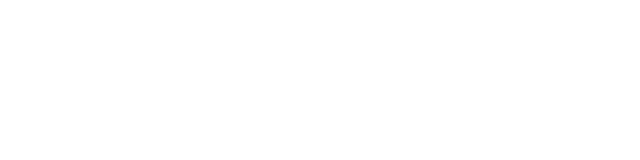
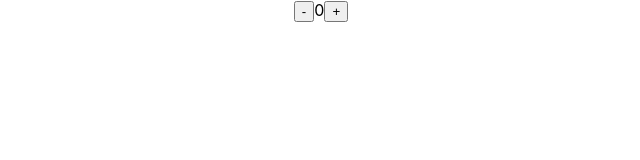
Before and after one commit to kyoungminlee32/react-typescript, a React (Create React App) app: page /example/StateComponent2 in a window 1280 px wide. Before the commit this address had no page. Shown: the top 160 px of the page, without its empty margins (319-959 px from the left). Built offline with nearby package versions, Linux system fonts and the light colour scheme.

Commit message:
componet Button.Label

```diff
--- a/src/App.tsx
+++ b/src/App.tsx
@@ -6,6 +6,7 @@
 import { Routes, Route } from 'react-router-dom'; // Routes, Route 임포트 문장 추가!
 import Hello from './Hello';
 import StateComponent1 from './example/StateComponent1'; // 보여줄 컴포넌트 임포트
+import StateComponent2 from './example/StateComponent2'; // 보여줄 컴포넌트 임포트
 
 // 1. 애니메이션 키프레임 정의
 const spin = keyframes`
@@ -53,8 +54,10 @@
         {/* 기본 메인 홈 주소 (http://localhost:3000/) */}
         <Route path='/' element={<Hello name='flature' color='blue' />} />
 
-        {/* 💡 요청하신 특정 주소와 컴포넌트를 연결하는 핵심 설정 */}
+        {/* 요청하신 특정 주소와 컴포넌트를 연결하는 핵심 설정 */}
         <Route path='/example/StateComponent1' element={<StateComponent1 />} />
+        {/* 요청하신 특정 주소와 컴포넌트를 연결하는 핵심 설정 */}
+        <Route path='/example/StateComponent2' element={<StateComponent2 />} />
       </Routes>
       {/*
       <AppHeader>
--- /dev/null
+++ b/src/components/Button/index.tsx
@@ -0,0 +1,14 @@
+import styled from '@emotion/styled';
+
+const Container = styled.button``;
+
+interface Props {
+  label: string;
+  onClick: () => void;
+}
+
+export const Button = ({ label, onClick }: Props) => {
+  return <Container onClick={onClick}>{label}</Container>;
+};
+
+export default Button;
--- /dev/null
+++ b/src/components/Label/index.tsx
@@ -0,0 +1,12 @@
+import styled from '@emotion/styled';
+
+const Container = styled.label``;
+
+interface Props {
+  data: number;
+}
+export const Label = ({ data }: Props) => {
+  return <Container>{data}</Container>;
+};
+
+export default Label;
--- /dev/null
+++ b/src/example/StateComponent2.tsx
@@ -0,0 +1,25 @@
+import React, { useState } from 'react';
+import Button from '../components/Button';
+import Label from '../components/Label';
+
+export const StateComponent2 = () => {
+  const [count, setCount] = useState(0);
+
+  const sub = (): void => {
+    setCount(count - 1);
+  };
+
+  const add = (): void => {
+    setCount(count + 1);
+  };
+
+  return (
+    <div>
+      <Button onClick={sub} label='-' />
+      <Label data={count} />
+      <Button onClick={add} label='+' />
+    </div>
+  );
+};
+
+export default StateComponent2;
```
